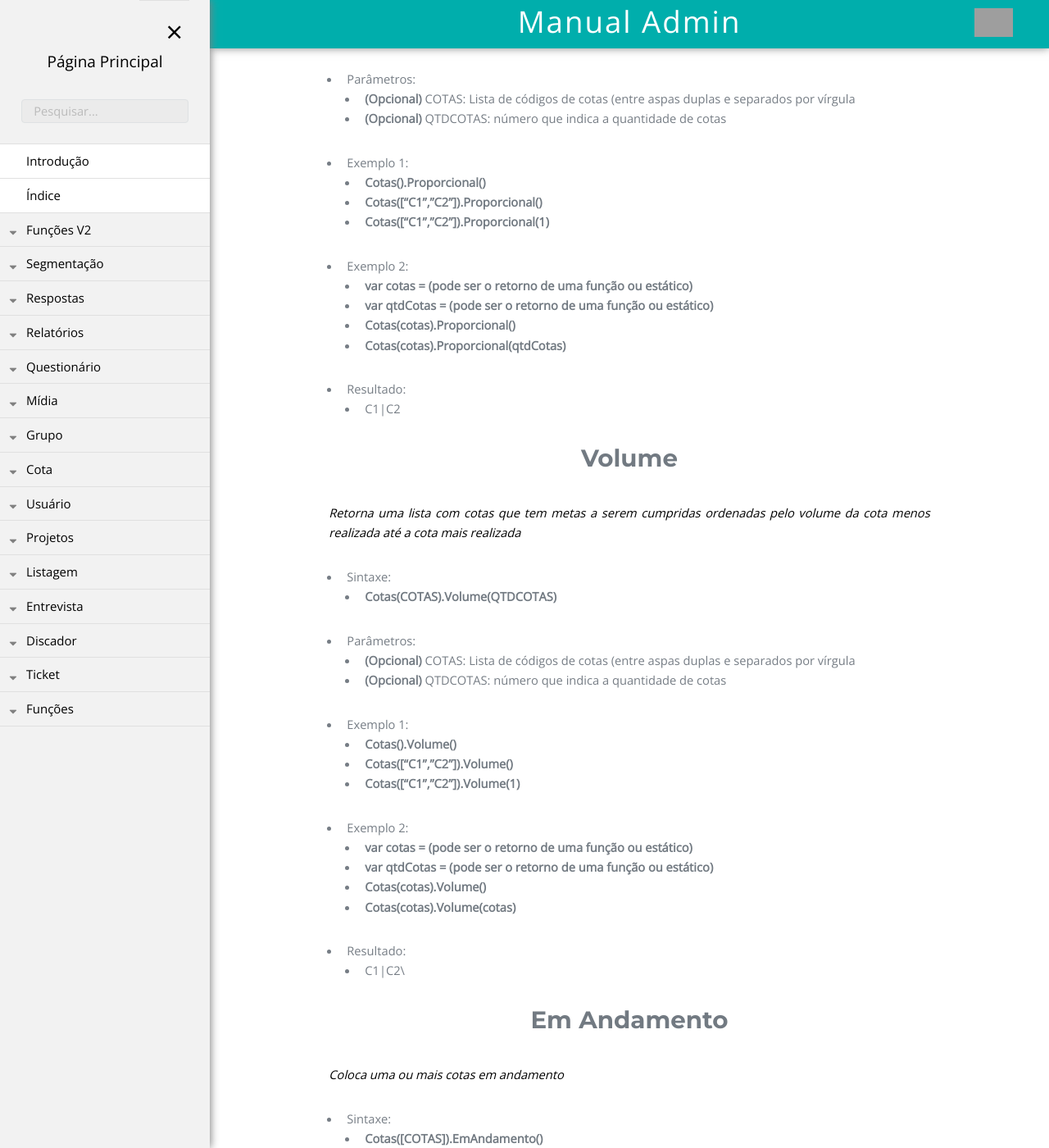
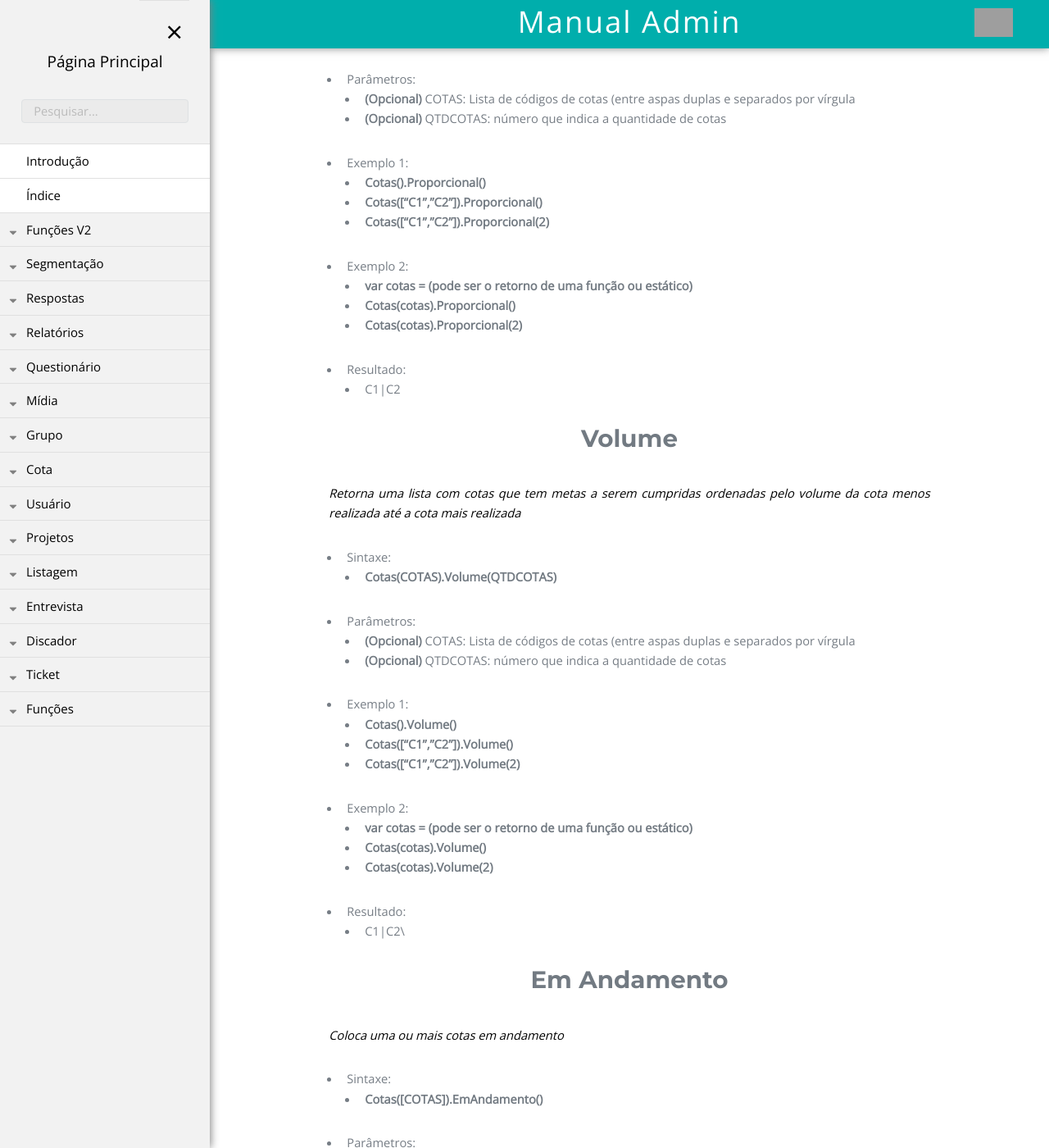
Before and after one commit to rogerio-figueiredo-hsr/hsrtechonline.github.io, a Jekyll site: the page built from _posts/2019-03-29-cotas.md, in a window 1280 px wide and 1400 px high, scrolled down 249 px. Shown: the whole window at 82% size. Built offline with Jekyll 4.4.1, drawn with Linux system fonts in a browser that asks for light colours; grey boxes are pictures that could not be loaded.

Commit message:
Update 2019-03-29-cotas.md

```diff
--- a/_posts/2019-03-29-cotas.md
+++ b/_posts/2019-03-29-cotas.md
@@ -17,12 +17,11 @@ pasta: "funcoesv2"
 - Exemplo 1:
   - **Cotas().Proporcional()**
   - **Cotas(["C1","C2"]).Proporcional()**
-  - **Cotas(["C1","C2"]).Proporcional(1)**
+  - **Cotas(["C1","C2"]).Proporcional(2)**
 - Exemplo 2:
   - **var cotas = (pode ser o retorno de uma função ou estático)**
-  - **var qtdCotas = (pode ser o retorno de uma função ou estático)**
   - **Cotas(cotas).Proporcional()**
-  - **Cotas(cotas).Proporcional(qtdCotas)**
+  - **Cotas(cotas).Proporcional(2)**
 - Resultado:
   - C1\|C2
 
@@ -38,12 +37,11 @@ pasta: "funcoesv2"
 - Exemplo 1:
   - **Cotas().Volume()**
   - **Cotas(["C1","C2"]).Volume()**
-  - **Cotas(["C1","C2"]).Volume(1)**
+  - **Cotas(["C1","C2"]).Volume(2)**
 - Exemplo 2:
   - **var cotas = (pode ser o retorno de uma função ou estático)**
-  - **var qtdCotas = (pode ser o retorno de uma função ou estático)**
   - **Cotas(cotas).Volume()**
-  - **Cotas(cotas).Volume(cotas)**
+  - **Cotas(cotas).Volume(2)**
 - Resultado:
   - C1\|C2\
 
```
